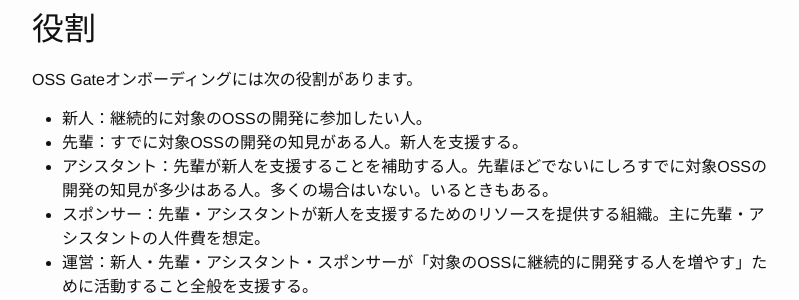
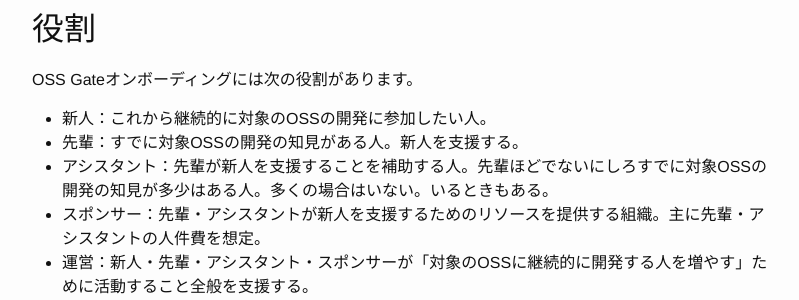
Before and after one commit to oss-gate/on-boarding, a Jekyll site: the page built from about/index.md, in a window 1280 px wide and 900 px high, scrolled down 1020 px. Shown: the part 150-450 px from the top of the window, without its empty margins (238-1037 px from the left). Built offline with Jekyll 4.4.1, drawn with Linux system fonts in a browser that asks for light colours; Markdown is read by kramdown in place of the engine named in the settings; comment, search, counter and statistics services are not loaded.

Commit message:
Add missing "from now"

```diff
--- a/about/index.md
+++ b/about/index.md
@@ -39,7 +39,7 @@ OSS Gateオンボーディングを実施後、対象OSSの開発に継続的に
 
 OSS Gateオンボーディングには次の役割があります。
 
-  * 新人：継続的に対象のOSSの開発に参加したい人。
+  * 新人：これから継続的に対象のOSSの開発に参加したい人。
   * 先輩：すでに対象OSSの開発の知見がある人。新人を支援する。
   * アシスタント：先輩が新人を支援することを補助する人。先輩ほどでないにしろすでに対象OSSの開発の知見が多少はある人。多くの場合はいない。いるときもある。
   * スポンサー：先輩・アシスタントが新人を支援するためのリソースを提供する組織。主に先輩・アシスタントの人件費を想定。
```
